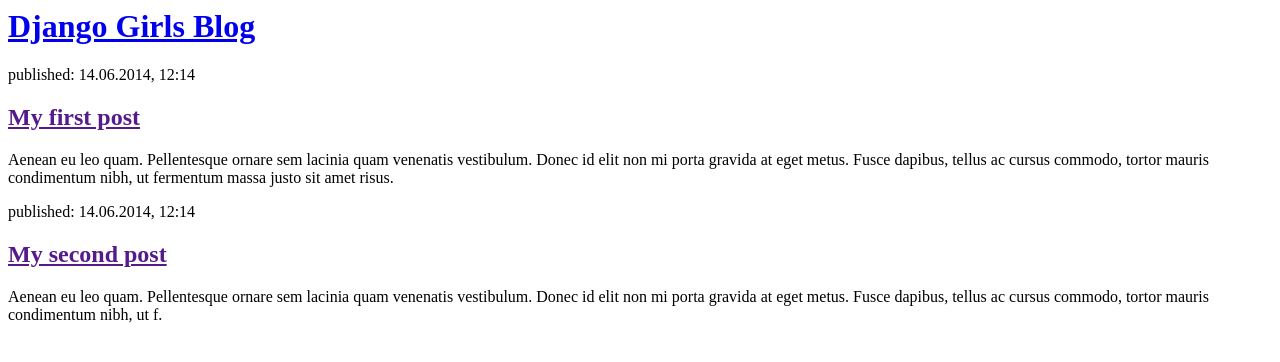
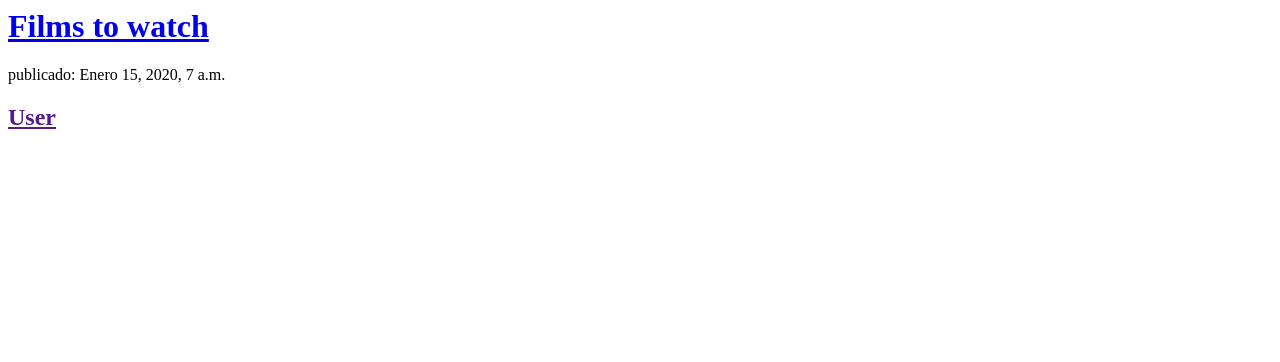
Before and after one commit to DonIvanSassone/TP-Pelicula, a Django app: page / in a window 1280 px wide. Shown: the top 362 px of the page. Run offline with Django 3.2, Linux system fonts and the light colour scheme; tables that the repository leaves empty hold one stand-in row (values such as "Sample post").

Commit message:
No se muestran los datos de peliculas publicadas

```diff
--- a/films/models.py
+++ b/films/models.py
@@ -9,6 +9,8 @@ class FilmsToWatch(models.Model):
     Director = models.CharField(max_length = 30)
     Duration = models.CharField(max_length = 6)
     Genres = models.CharField(max_length = 200)
+    published_date = models.DateTimeField(
+            blank=True, null=True)
     RATE_CHOICES = (
         (1,"1"),
         (2,"2"),
--- a/films/templates/films/post_list.html
+++ b/films/templates/films/post_list.html
@@ -4,19 +4,14 @@
     </head>
     <body>
         <div>
-            <h1><a href="/">Django Girls Blog</a></h1>
+            <h1><a href="/">Films to watch</a></h1>
         </div>
 
-        <div>
-            <p>published: 14.06.2014, 12:14</p>
-            <h2><a href="">My first post</a></h2>
-            <p>Aenean eu leo quam. Pellentesque ornare sem lacinia quam venenatis vestibulum. Donec id elit non mi porta gravida at eget metus. Fusce dapibus, tellus ac cursus commodo, tortor mauris condimentum nibh, ut fermentum massa justo sit amet risus.</p>
-        </div>
-
-        <div>
-            <p>published: 14.06.2014, 12:14</p>
-            <h2><a href="">My second post</a></h2>
-            <p>Aenean eu leo quam. Pellentesque ornare sem lacinia quam venenatis vestibulum. Donec id elit non mi porta gravida at eget metus. Fusce dapibus, tellus ac cursus commodo, tortor mauris condimentum nibh, ut f.</p>
-        </div>
+        {% for FilmsToWatch in Films %}
+            <div>
+                <p> publicado: {{ FilmsToWatch.published_date }}</p>
+                <h2><a href="">{{ FilmsToWatch.Originalname }}</a></h2>
+            </div>
+        {% endfor %}
     </body>
 </html>
--- a/films/views.py
+++ b/films/views.py
@@ -1,4 +1,7 @@
 from django.shortcuts import render
+from django.utils import timezone
+from .models import FilmsToWatch
 
 def post_list(request):
-    return render(request, 'films/post_list.html', {})
+    Films = FilmsToWatch.objects.filter(published_date__lte=timezone.now()).order_by('published_date')
+    return render(request, 'films/post_list.html', {'Films': Films})
```
Also changed, not shown: films/migrations/0004_filmstowatch_published_date.py (added).
